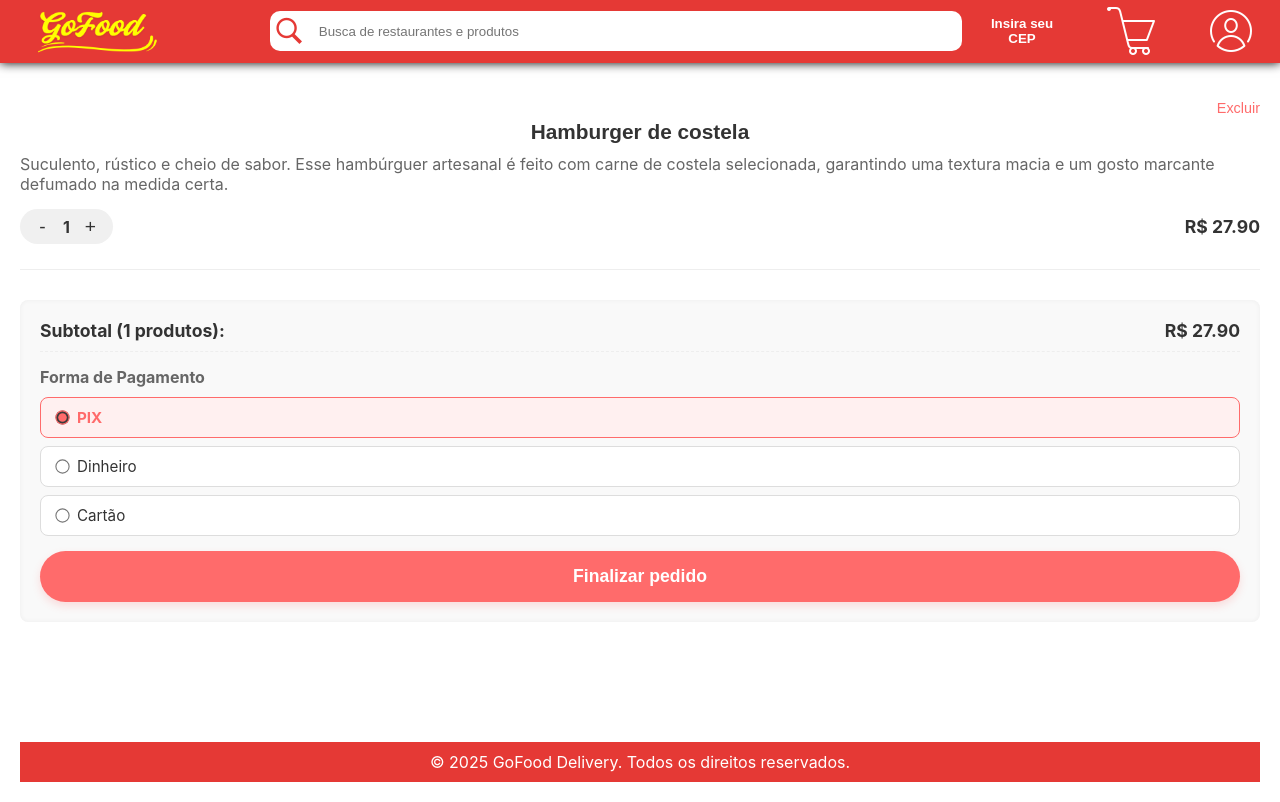
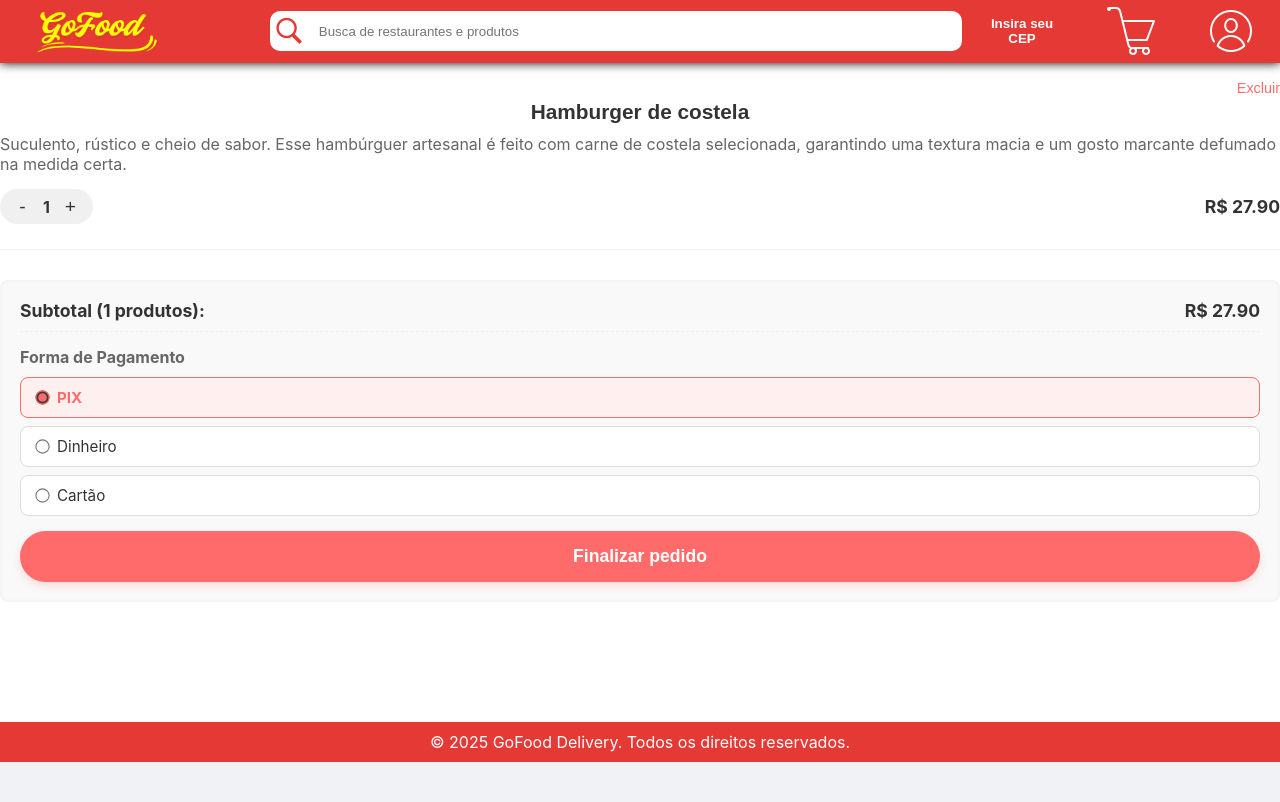
Before and after one commit to CauaConceicao20/GoFood-Delivery-Final, a React (Create React App) app in the folder src/front-end/: page /carrinho in a window 1280 px wide. Built offline with nearby package versions, Linux system fonts and the light colour scheme.

Commit message:
fix: arruma footer com padding desnecessario

```diff
--- a/src/front-end/src/telas/carrinho/Carrinho.css
+++ b/src/front-end/src/telas/carrinho/Carrinho.css
@@ -9,8 +9,7 @@
     background-color: #fff; /* Fundo branco para o container principal */
     /* Remover box-shadow e border-radius se o design for de tela cheia sem "cartão" */
     box-shadow: none; /* <--- ALTERADO: Removendo sombra para um visual de tela cheia */
-    border-radius: 0; /* <--- ALTERADO: Removendo cantos arredondados */
-    padding: 20px; /* Mantém o padding interno para o conteúdo não colar nas bordas da tela */
+    border-radius: 0; /* <--- ALTERADO: Removendo cantos arredondados */ /* Mantém o padding interno para o conteúdo não colar nas bordas da tela */
     box-sizing: border-box; /* Garante que padding não aumente o tamanho total */
     display: flex;
     flex-direction: column;
```
